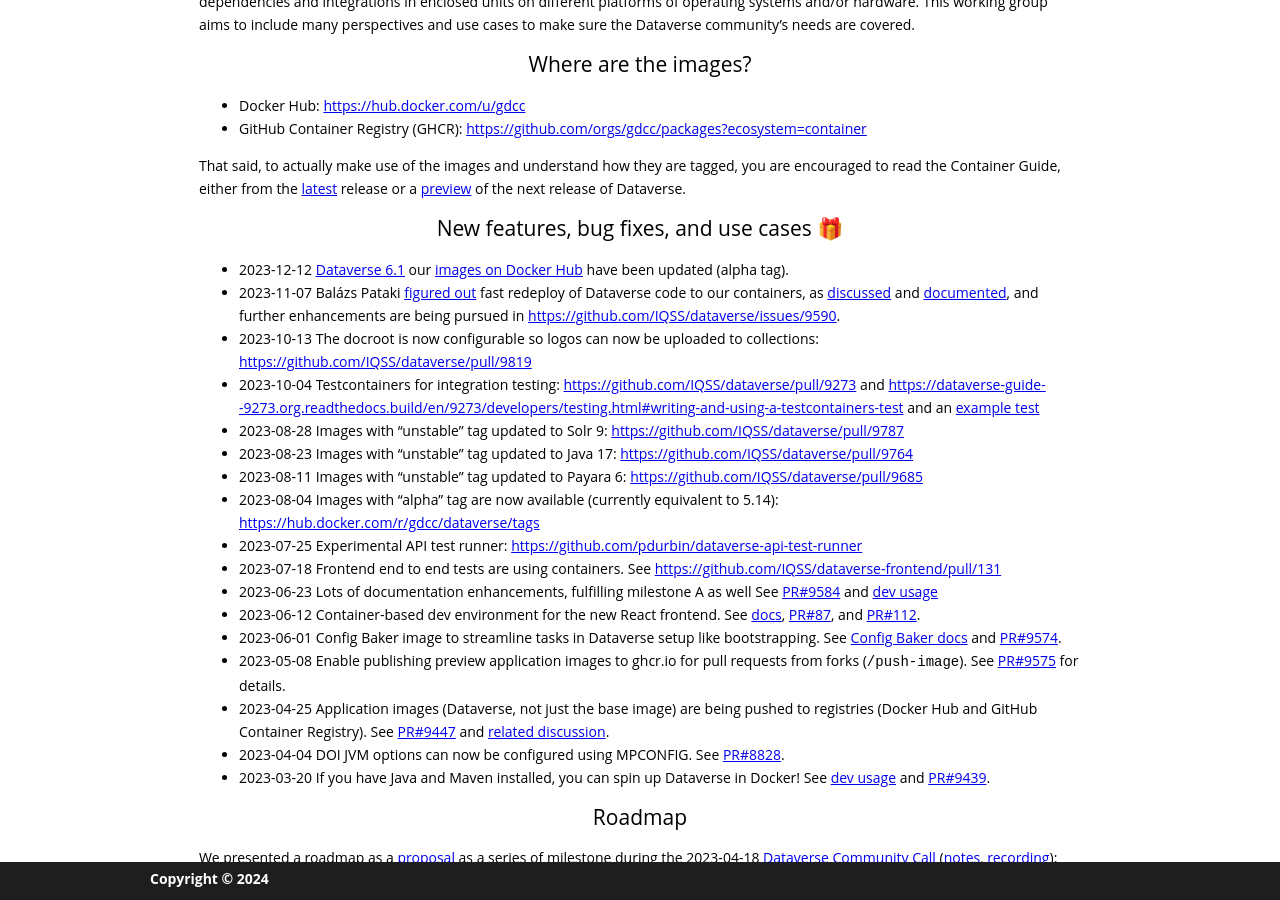
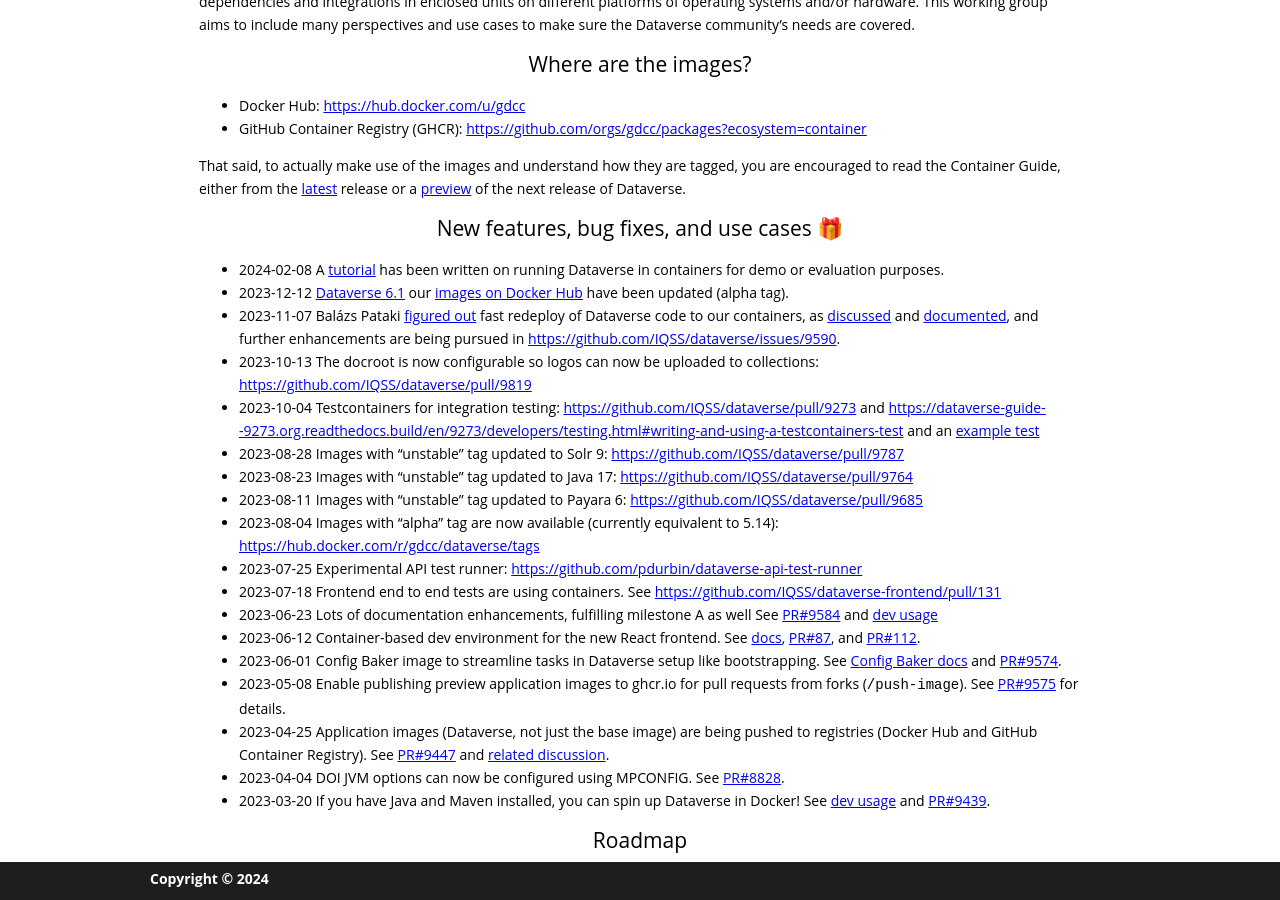
Before and after one commit to gdcc/ct.gdcc.io, a Jekyll site: the page built from index.md, in a window 1280 px wide and 900 px high, scrolled down 656 px. Built offline with Jekyll 4.4.1, drawn with Linux system fonts in a browser that asks for light colours; our own code applies the rules of GitHub Pages for plain Markdown files.

Commit message:
link to eval/demo tutorial

```diff
--- a/index.md
+++ b/index.md
@@ -18,6 +18,7 @@ That said, to actually make use of the images and understand how they are tagged
 
 ## New features, bug fixes, and use cases 🎁
 
+- 2024-02-08 A [tutorial](https://preview.guides.gdcc.io/en/develop/container/running/demo.html) has been written on running Dataverse in containers for demo or evaluation purposes.
 - 2023-12-12 [Dataverse 6.1](https://github.com/IQSS/dataverse/releases/tag/v6.1) our [images on Docker Hub](https://hub.docker.com/u/gdcc) have been updated (alpha tag).
 - 2023-11-07 Balázs Pataki [figured out](https://github.com/IQSS/dataverse/pull/10088) fast redeploy of Dataverse code to our containers, as [discussed](https://groups.google.com/g/dataverse-community/c/zNBDzSMF2Q0/m/Z-xS6fA2BgAJ) and [documented](https://guides.dataverse.org/en/6.1/container/dev-usage.html#redeploying), and further enhancements are being pursued in <https://github.com/IQSS/dataverse/issues/9590>.
 - 2023-10-13 The docroot is now configurable so logos can now be uploaded to collections: <https://github.com/IQSS/dataverse/pull/9819>
```
